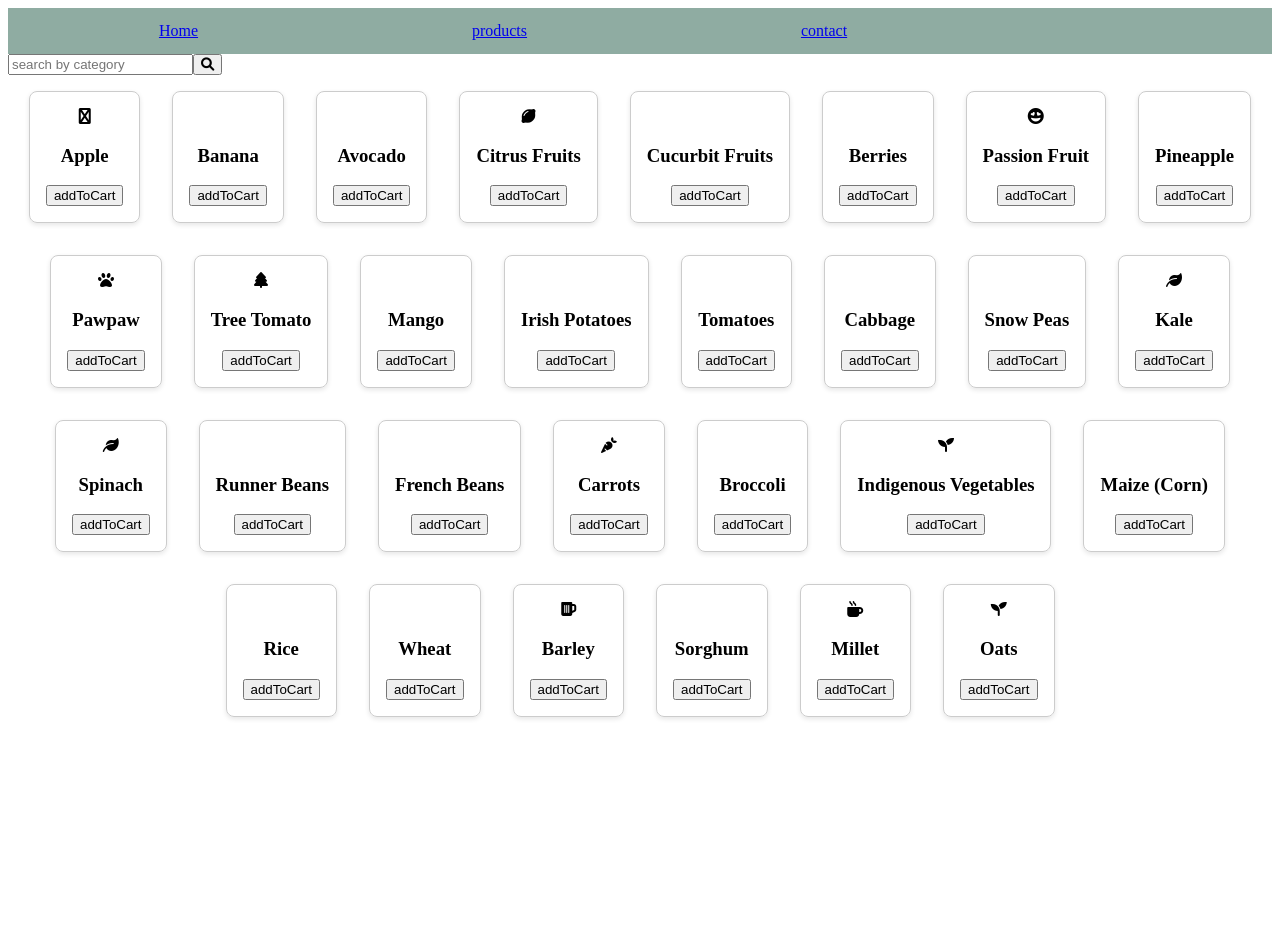
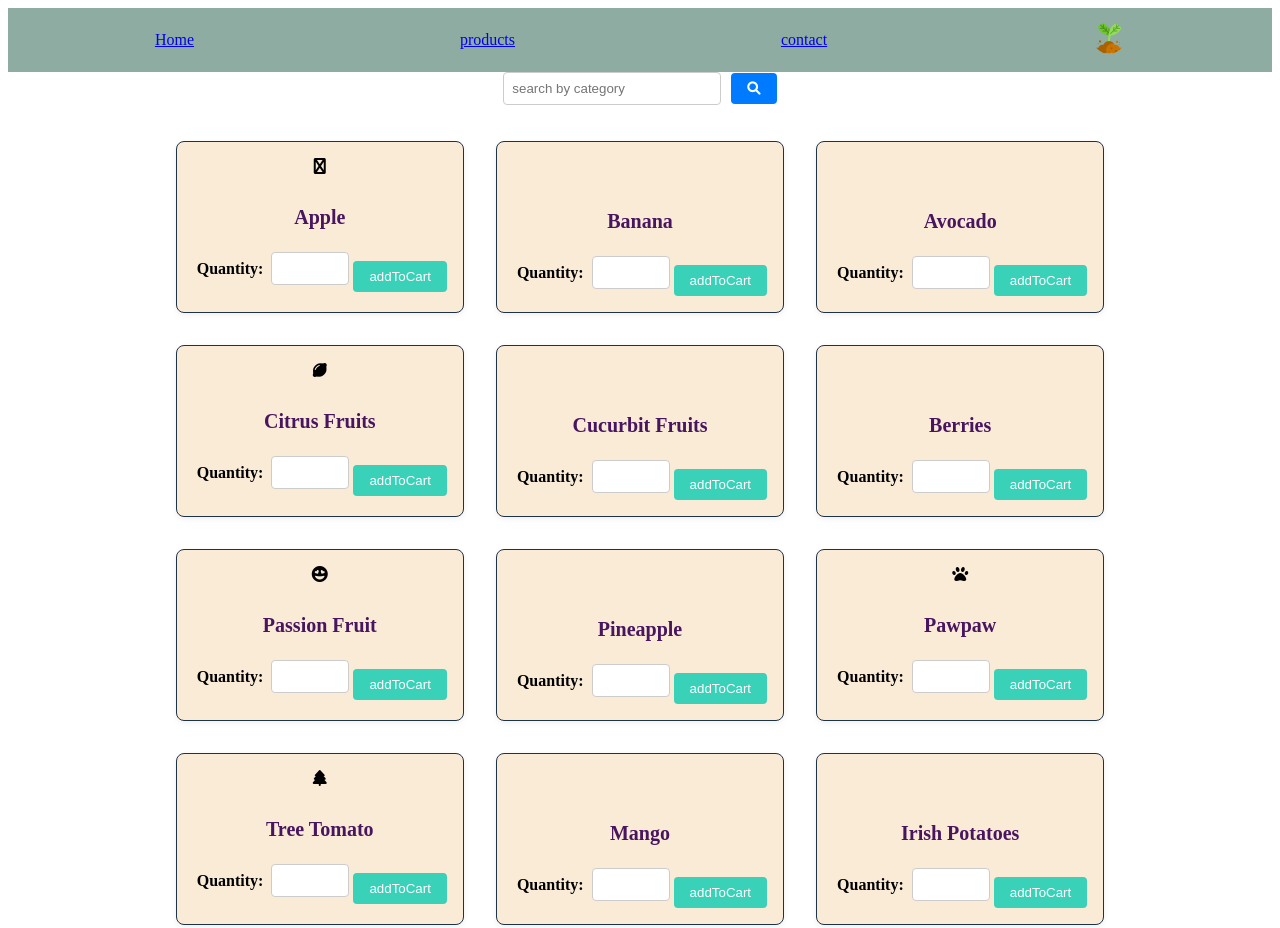
Before and after one commit to RichardNzembei/e-shamba, a plain HTML site: page public/views/products.html in a window 1280 px wide. Shown: the top 928 px of the page. Before the commit the page ends 800 px from the top, so only its background shows below. Drawn offline with nearby package versions, Linux system fonts and the light colour scheme.

Commit message:
redesign of the app

```diff
--- a/public/views/products.html
+++ b/public/views/products.html
@@ -14,15 +14,110 @@
             flex-wrap: wrap;
             justify-content: center;
         }
+
+        .icon {
+            width: 32px;
+            height: 32px;
+            background-size: cover;
+            display: inline-block;
+        }
         .card {
+    border: 1px solid #1d3347;
+    border-radius: 8px;
+    box-shadow: 0 2px 5px rgba(131, 104, 104, 0.1);
+    padding: 16px;
+    margin: 16px;
+    max-width: 300px;
+    text-align: center;
+    background-color: antiquewhite;
+}
+
+.card .icon {
+    width: 32px;
+    height: 32px;
+    background-size: cover;
+    display: inline-block;
+}
+
+.card h3 {
+    margin: 16px 0;
+    font-size: 1.25em;
+    color: rgb(72, 21, 95);
+}
+
+.card .row {
+    display: flex;
+    align-items: center;
+    justify-content: space-between;
+    margin-top: 16px;
+}
+
+.card .cell {
+    flex: 1;
+    display: flex;
+    align-items: center;
+}
+
+.card input[type="number"] {
+    width: 60px;
+    padding: 8px;
+    border: 1px solid #ccc;
+    border-radius: 4px;
+}
+
+.card .addToCart {
+    margin-top: 16px;
+    padding: 8px 16px;
+    background-color: #39d1b8;
+    color: #fff;
+    border: none;
+    border-radius: 4px;
+    cursor: pointer;
+    transition: background-color 0.3s ease;
+}
+
+.card .addToCart:hover {
+    background-color: #0056b3;
+}
+
+.card .input {
+    width: 100px;
+    border: 1px solid;
+    padding: 4px;
+}
+
+.card .cell {
+    align-items: center;
+    width: 50%;
+    min-height: 2em;
+    padding: 3px 4px;
+}
+.search {
+            text-align: center;
+            margin-bottom: 20px;
+        }
+
+        .search input[type="text"] {
+            padding: 8px;
+            border-radius: 4px;
             border: 1px solid #ccc;
-            border-radius: 8px;
-            box-shadow: 0 2px 5px rgba(0, 0, 0, 0.1);
-            padding: 16px;
-            margin: 16px;
-            max-width: 300px;
-            text-align: center;
+            width: 200px;
+            margin-right: 10px;
         }
+
+        .search button {
+            padding: 8px 16px;
+            border-radius: 4px;
+            border: none;
+            background-color: #007bff;
+            color: #fff;
+            cursor: pointer;
+        }
+
+        .search button:hover {
+            background-color: #0056b3;
+        }
+
 
 
     </style>
@@ -50,6 +145,13 @@
             <div class="card" v-for="product in filteredProducts" :key="product.id">
                 <span :class="product.icon" class="icon"></span>
                 <h3>{{ product.name }}</h3>
+                <div class="row">
+                    <div class="cell">
+                      <label><b>Quantity:</b></label>
+                    </div>
+                    <div class="cell">
+                      <input type="number" v-model.number="product.quantity">
+                    </div>
                 <button type="addToCart" class="addToCart">addToCart</button>
             </div>
         </div>
```
